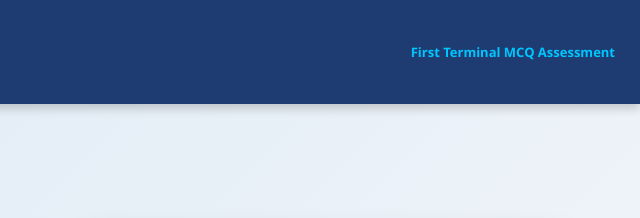
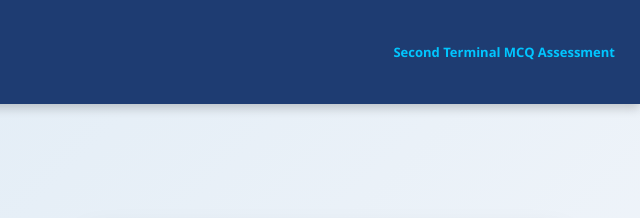
Before and after one commit to Bishal0p/Class-3-MCQ, a plain HTML site: page home.html in a window 1280 px wide. Shown: the top 218 px of the page, 640-1280 px from the left. Drawn offline with Linux system fonts and the light colour scheme.

```diff
--- a/home.html
+++ b/home.html
@@ -19,7 +19,7 @@
         </div>
 
         <div class="right-info">
-      First Terminal MCQ Assessment
+            Second Terminal MCQ Assessment
         </div>
     </header>
 
@@ -31,8 +31,7 @@
             <h2>👋 Welcome, <span id="student"></span></h2>
 
             <p>
-        You are logged into the official <b>Online Examination System</b>.
-        Please read instructions carefully before starting the exam.
+                You are logged into the official <b>Online Examination System</b>. Please read instructions carefully before starting the exam.
             </p>
 
             <div class="time-box">
```
Lines whose indentation alone changed are shown as unchanged.
